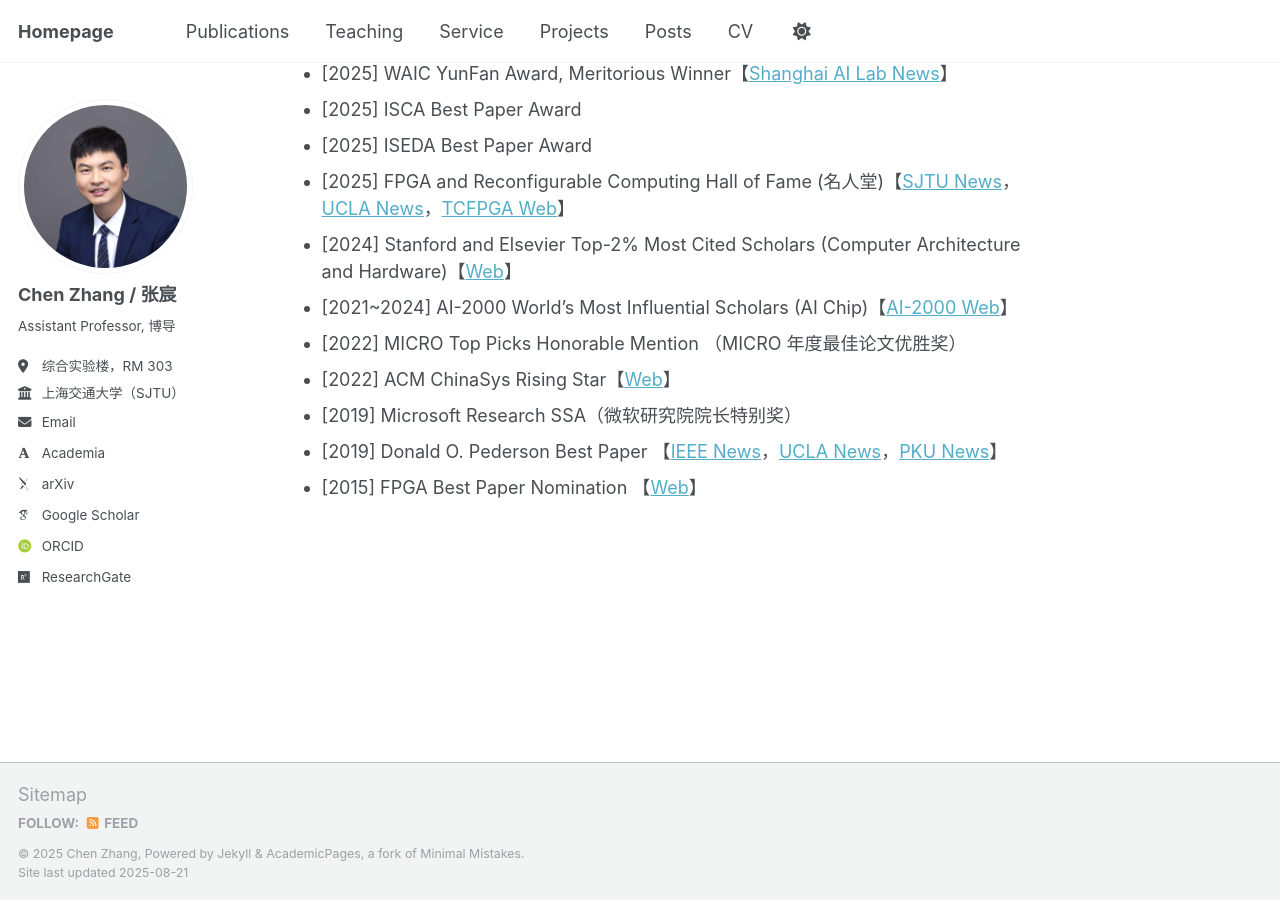
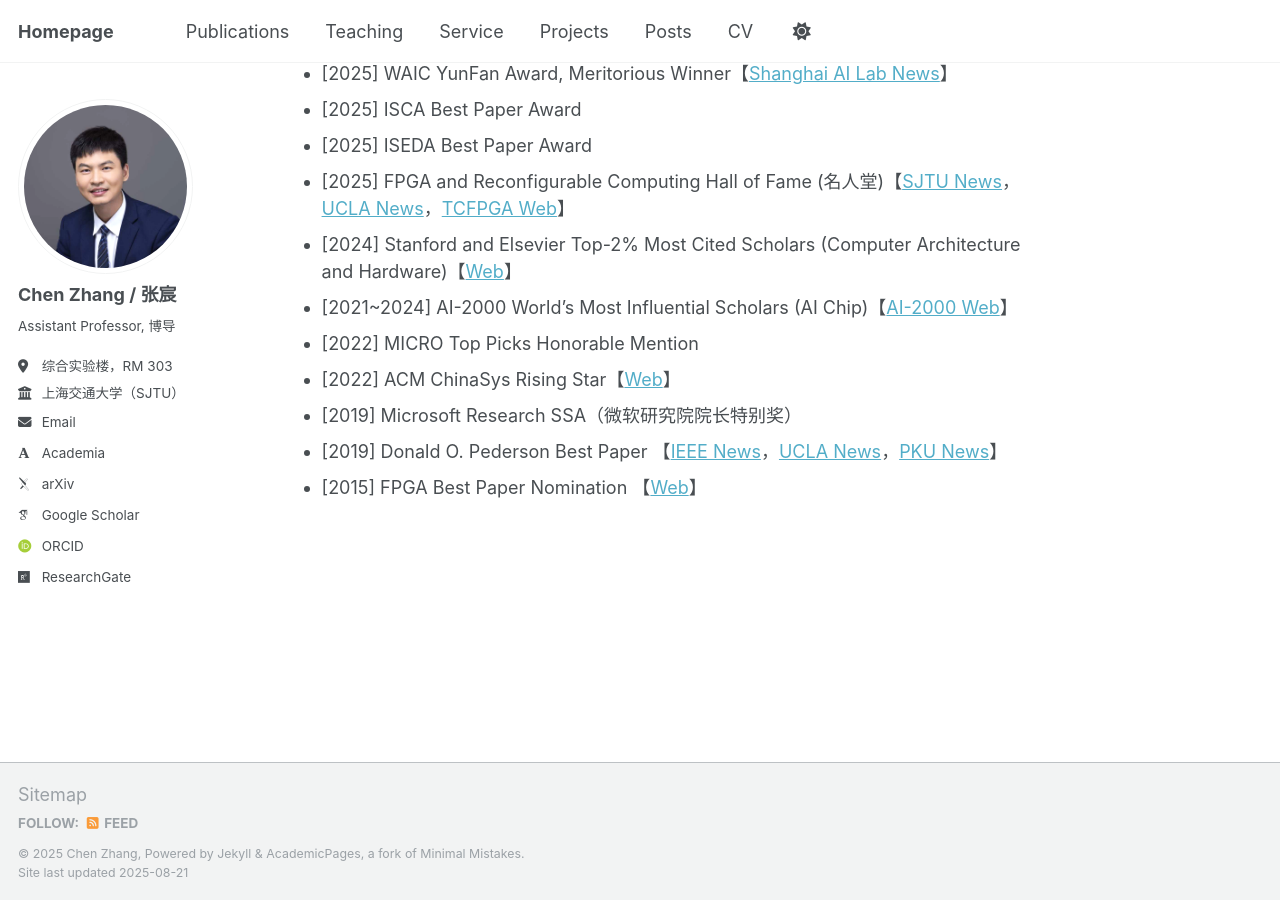
Before and after one commit to chenzhangsjtu/chenzhangsjtu.github.io, a Jekyll site: the page built from _pages/about.md, in a window 1280 px wide and 900 px high, scrolled down 1745 px. Built offline with Jekyll 4.4.1, drawn with Linux system fonts in a browser that asks for light colours; some web fonts are replaced.

Commit message:
Update about.md

```diff
--- a/_pages/about.md
+++ b/_pages/about.md
@@ -44,7 +44,7 @@ I have published over 30 papers in top-tier conferences and journals, including
 - [2024] Stanford and Elsevier Top-2% Most Cited Scholars (Computer Architecture and Hardware)【[Web](https://topresearcherslist.com/Home/Profile/899190)】
 - [2021~2024] AI-2000 World's Most Influential Scholars (AI Chip)【[AI-2000 Web](https://www.aminer.cn/ai2000/ct)】
 <!-- - [2024] FPGA会议历史（自1992年以来）高被引论文（第一名）【[ACM Library](https://dl.acm.org/conference/fpga)】-->
-- [2022] MICRO Top Picks Honorable Mention （MICRO 年度最佳论文优胜奖）
+- [2022] MICRO Top Picks Honorable Mention <!--（MICRO 年度最佳论文优胜奖）-->
 - [2022] ACM ChinaSys Rising Star【[Web](https://chinasys.org/doku.php?id=awards)】
 - [2019] Microsoft Research SSA（微软研究院院长特别奖）
 - [2019] Donald O. Pederson Best Paper 【[IEEE News](https://ieee-ceda.org/awards/donald-o-pederson-award#recipients)，[UCLA News](https://www.cs.ucla.edu/2019-donald-o-pederson-best-paper-award/)，[PKU News](https://cs.pku.edu.cn/info/1263/2440.htm)】<!-- Since 1999, the recipients have been selected through voting by the IEEE CEDA committee. This marks the first time that a Chinese scholars has received the award. -->
```
